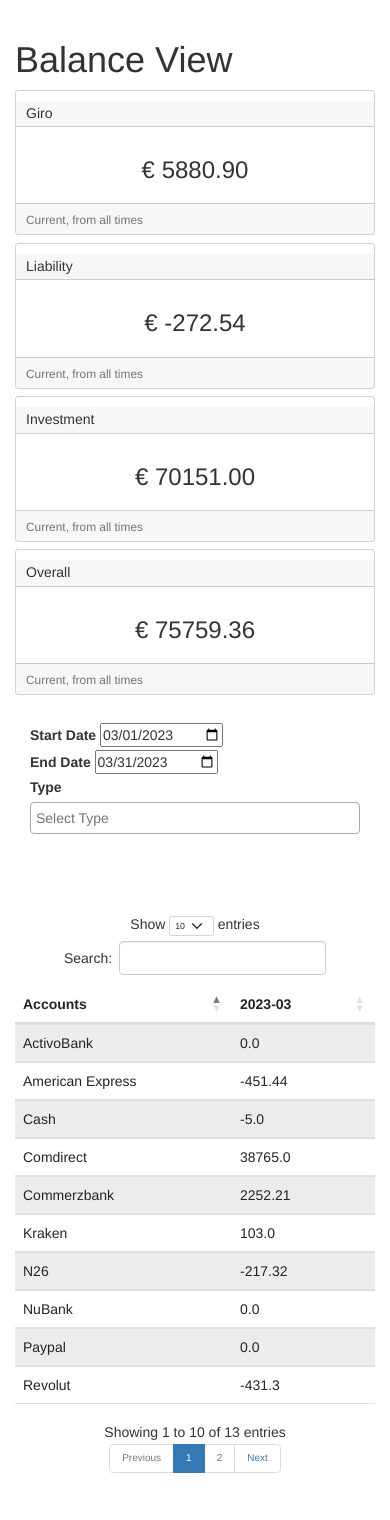
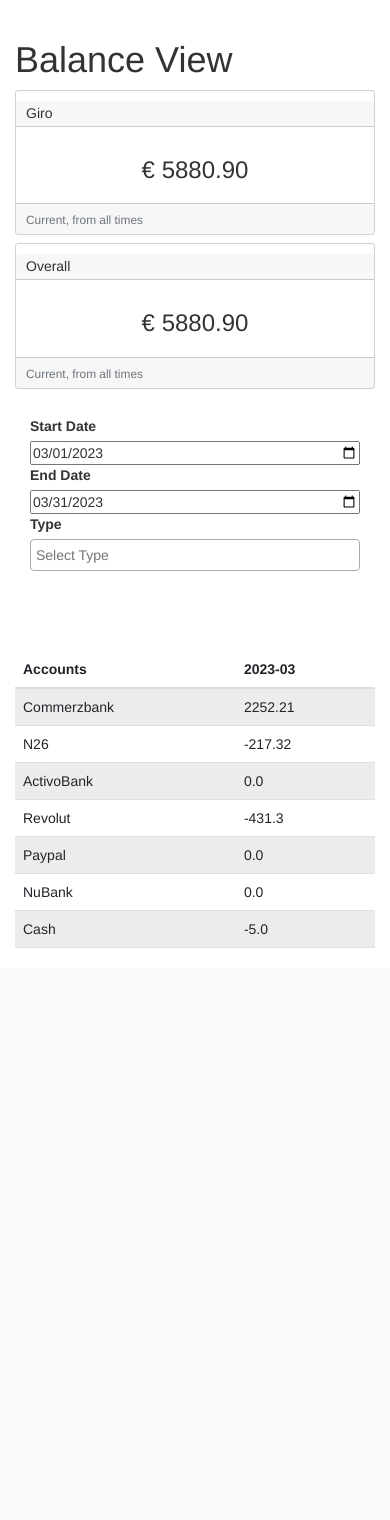
Before and after one commit to vieremds/MooneyApp, a Flask app: page /balance_view?types=Giro&start_date=2023-03-01&end_date=2023-03-31 in a window 390 px wide. Shown: the part 62-1582 px from the top of the page. After the commit the page ends 1010 px from the top, so only its background shows below. Run offline with Flask 3, Linux system fonts and the light colour scheme; a user stored in the database is signed in; some libraries are stand-ins or nearby versions.

Commit message:
MOBILE VIEW PLUS TRANSACTION SORTABLE TABLE

```diff
--- a/mooney/app/forms.py
+++ b/mooney/app/forms.py
@@ -73,7 +73,7 @@
     tag = StringField('Tag')
     description = StringField('Description')
     submit = SubmitField('Save & Exit')
-    submit = SubmitField('Save +1')
+    submit_plus = SubmitField('Save +1')
 
 class TransferForm(FlaskForm):
     source_account = QuerySelectField(query_factory=account_choices, get_label='name')
--- a/mooney/app/func.py
+++ b/mooney/app/func.py
@@ -9,7 +9,7 @@
 import calendar
 
 
-def get_balance_by_type(types = Config.ACCOUNT_TYPES):
+def get_balance_by_type(types=Config.ACCOUNT_TYPES):
     balance_by_type = {}
 
     for type in types:
--- a/mooney/app/routes.py
+++ b/mooney/app/routes.py
@@ -44,7 +44,6 @@
             range_desc.append(trx.month)
         if trx.name not in cat_range:
             cat_range.append(trx.name)
-        if trx.budget not in bdgt_range:
             bdgt_range.append(trx.budget)
 
     for trx in account_trx:
@@ -284,16 +283,23 @@
     month_range = []
     acc_range = []
 
-    balance_by_type = get_balance_by_type()
+    types = [request.args.get('types')]
 
-    accounts = db.session.query(Account.id, Account.name, Account.type,Account.start_balance, Account.balance_archive,
+    if not types[0]:
+        balance_by_type = get_balance_by_type()
+        start_date = form.start_date.data
+        end_date = form.end_date.data
+        accounts = db.session.query(Account.id, Account.name, Account.type,Account.start_balance, Account.balance_archive,
                                  Account.created_at).filter_by(user_id=current_user.id).all()
+    else:
+        balance_by_type = get_balance_by_type(types)
+        start_date = datetime.strptime(request.args.get('start_date'), "%Y-%m-%d")
+        end_date =  datetime.strptime(request.args.get('end_date'), "%Y-%m-%d")
+        accounts = db.session.query(Account.id, Account.name, Account.type,Account.start_balance, Account.balance_archive,
+                                    Account.created_at).filter(Account.type.in_(types)).filter_by(user_id=current_user.id).all()
 
-    if form.type.data:
-        accounts = db.session.query(Account.id, Account.name, Account.type,Account.start_balance, Account.balance_archive,
-                                 Account.created_at).filter(Account.type.in_(form.type.data)).filter_by(user_id=current_user.id).all()
-
-    month_range = pd.date_range(form.start_date.data,form.end_date.data,
+    #define range to show
+    month_range = pd.date_range(start_date,end_date,
             freq='MS').strftime("%Y-%m").tolist()
 
     acc_trimmed = {}
@@ -511,7 +517,7 @@
                            giro_labels=giro_labels, values=values, income_keys=income_keys, income_values=income_values, expense_keys=expense_keys,
                            expense_values=expense_values, range_=month_range, values_=values_, accounts_=accounts_)
 
-#MOBILE VIEW OF BALANCE, TRANSACTIONS AND CHARTS
+#ADD TRANSACTIONS CATEGORY TOGGLE -> LIMIT CATEGORY AND ACCOUNT OPTIONS
 #BALANCE NEEDS RE-WORK, IT IS FUCKED UP FOR GIRO AND LIABILITY, INVESTMENT IS FINE
 #INPUT MY PAST DATA*
 #SOMETHING ON BUDGET, SAVE BUDGET, REVIEW BUDGET (ASSERTIVENESS), LOOK INTO AVERAGES, SAVINGS PLAN
--- a/mooney/app/templates/balance_view.html
+++ b/mooney/app/templates/balance_view.html
@@ -33,13 +33,13 @@
           {{ form.hidden_tag() }}
           <div class="col-md-2">
             {{ form.start_date.label }}
-            {{ form.start_date(size=32, onchange="submit()") }}
+            {{ form.start_date(style="width: 100%", onchange="submit()") }}
           </div>
           <div class="col-md-2">
             {{ form.end_date.label }}
-            {{ form.end_date(size=32, onchange="submit()") }}
+            {{ form.end_date(style="width: 100%", onchange="submit()") }}
           </div>
-          <div class="col-md-3">
+          <div class="col-md-4">
             {{ form.type.label }}<br>
             {{ form.type(class_="select2", style="width: 100%",onchange="submit()") }}<br>
           </div>
@@ -72,8 +72,6 @@
     </tbody>
     </table>
   </div>
-  <br>
-  <br>
 {% endblock %}
 {% block scripts %}
 <script type="text/javascript">
@@ -83,9 +81,4 @@
         });
     });
 </script>
-<script>
-    $(document).ready(function () {
-        $('#data').DataTable();
-    });
-</script>
 {% endblock %}
--- a/mooney/app/templates/charts.html
+++ b/mooney/app/templates/charts.html
@@ -33,11 +33,11 @@
           {{ form.hidden_tag() }}
           <div class="col-md-2">
             {{ form.start_date.label }}
-            {{ form.start_date(size=32, onchange="submit()") }}
+            {{ form.start_date(style="width: 100%", onchange="submit()") }}
           </div>
           <div class="col-md-2">
             {{ form.end_date.label }}
-            {{ form.end_date(size=32, onchange="submit()") }}
+            {{ form.end_date(style="width: 100%", onchange="submit()") }}
           </div>
         </form>
         <br>
```
Also changed, not shown: mooney/app/templates/index.html (+1 -8 lines), mooney/app/templates/transactions.html (+8 -9 lines).
